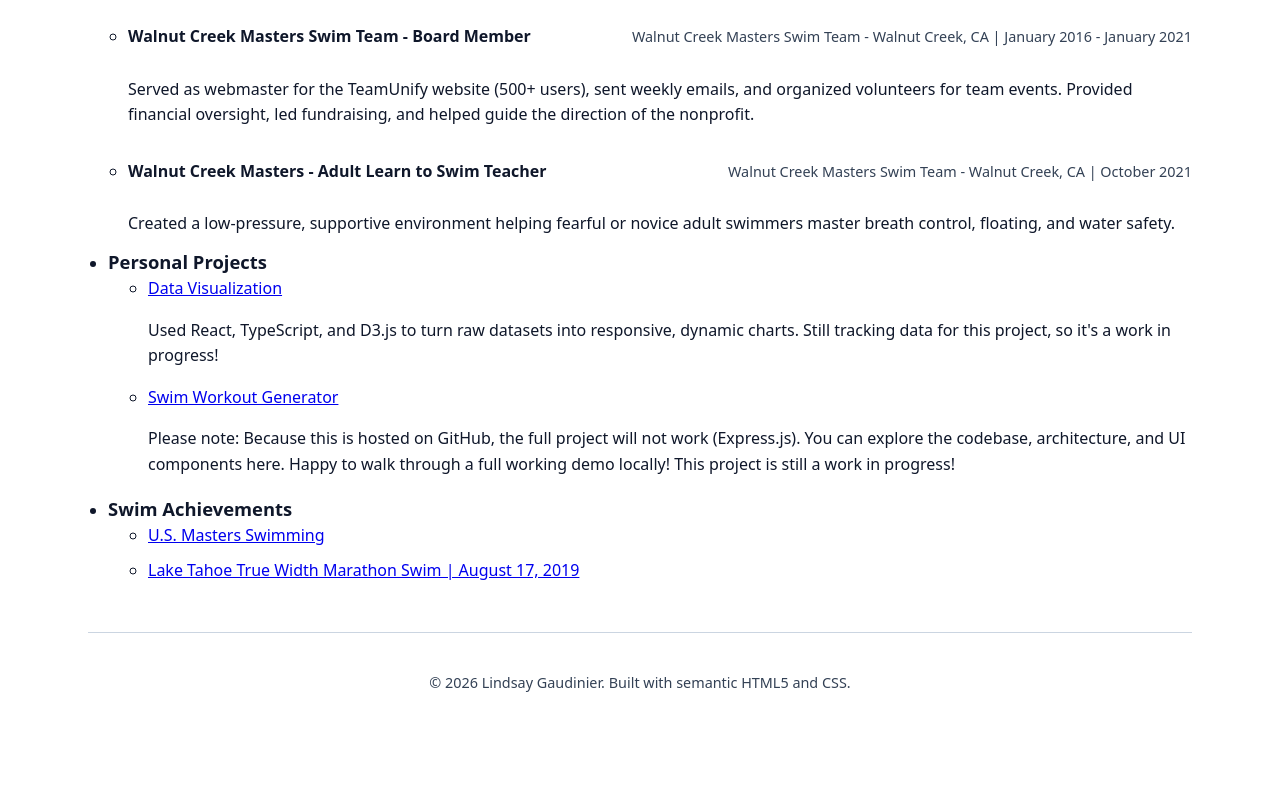
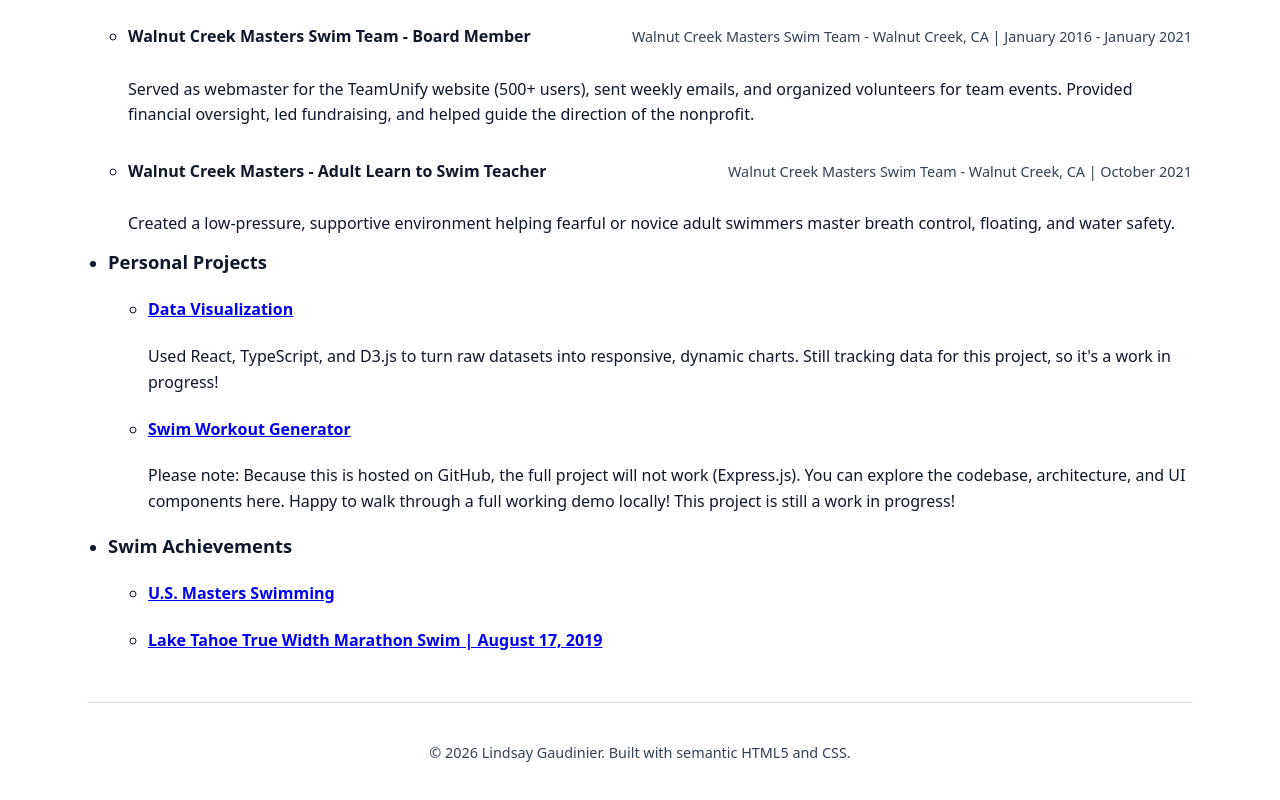
Before and after one commit to legaudinier/hello, a plain HTML site: page index.html in a window 1280 px wide. Shown: the part 3097-3897 px from the top of the page. Before the commit the page ends 3870 px from the top, so only its background shows below. Drawn offline with Linux system fonts and the light colour scheme.

Commit message:
Update index.html

```diff
--- a/index.html
+++ b/index.html
@@ -458,7 +458,7 @@
             <ul>
               <li>
                 <a
-                  href="https://www.drupalgovcon.org/2018/program/sessions/drupal-8-custom-module-architecture-whats-going">Presentation</a>
+                  href="https://www.drupalgovcon.org/2018/program/sessions/drupal-8-custom-module-architecture-whats-going">Presentation Recording</a>
               </li>
               <li>
                 <a href="https://legaudinier.github.io/Custom-Module-Presentation/#/">
@@ -579,16 +579,16 @@
           <li>
             <h3>Personal Projects</h3>
             <ul>
-              <li> <a href="https://legaudinier.github.io/data-visualization/">
+              <li> <h4><a href="https://legaudinier.github.io/data-visualization/">
                   Data Visualization
-                </a>
+                </a></h4>
                 <p>Used React, TypeScript, and D3.js to turn raw datasets into responsive, dynamic charts. Still tracking data for this project, so it's a work in progress!</p>
                 </li>
             </ul>
             <ul>
-              <li> <a href="https://legaudinier.github.io/swimWorkouts/">
+              <li><h4> <a href="https://legaudinier.github.io/swimWorkouts/">
                   Swim Workout Generator
-                </a>
+                </a></h4>
                 <p>Please note: Because this is hosted on GitHub, the full project will not work (Express.js). You can explore the codebase, architecture, and UI
                   components here. Happy to walk through a full working demo locally! This project is still a work in progress!
                 </p>
@@ -600,12 +600,12 @@
           <li>
             <h3>Swim Achievements</h3>
             <ul>
-              <li> <a href="https://www.usms.org/people/06NAP">
+              <li> <h4><a href="https://www.usms.org/people/06NAP">
                   U.S. Masters Swimming
-                </a></li>
-              <li> <a href="https://www.tahoeopenwater.org/results/lake-tahoe-true-width-swim-results/">
+                </a></h4></li>
+              <li> <h4><a href="https://www.tahoeopenwater.org/results/lake-tahoe-true-width-swim-results/">
                   Lake Tahoe True Width Marathon Swim | August 17, 2019
-                </a> </li>
+                </a></h4></li>
             </ul>
           </li>
         </ul>
```
